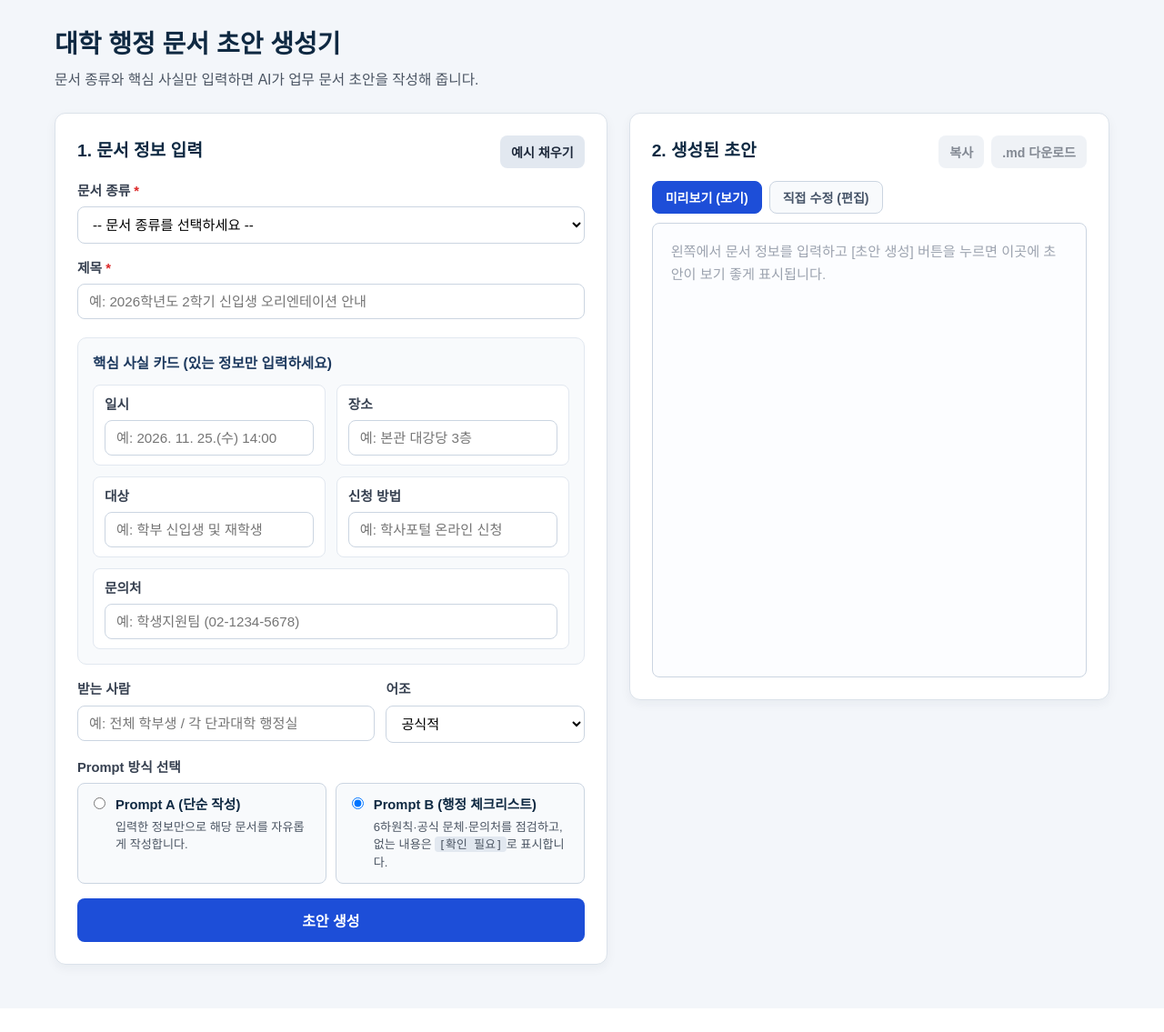
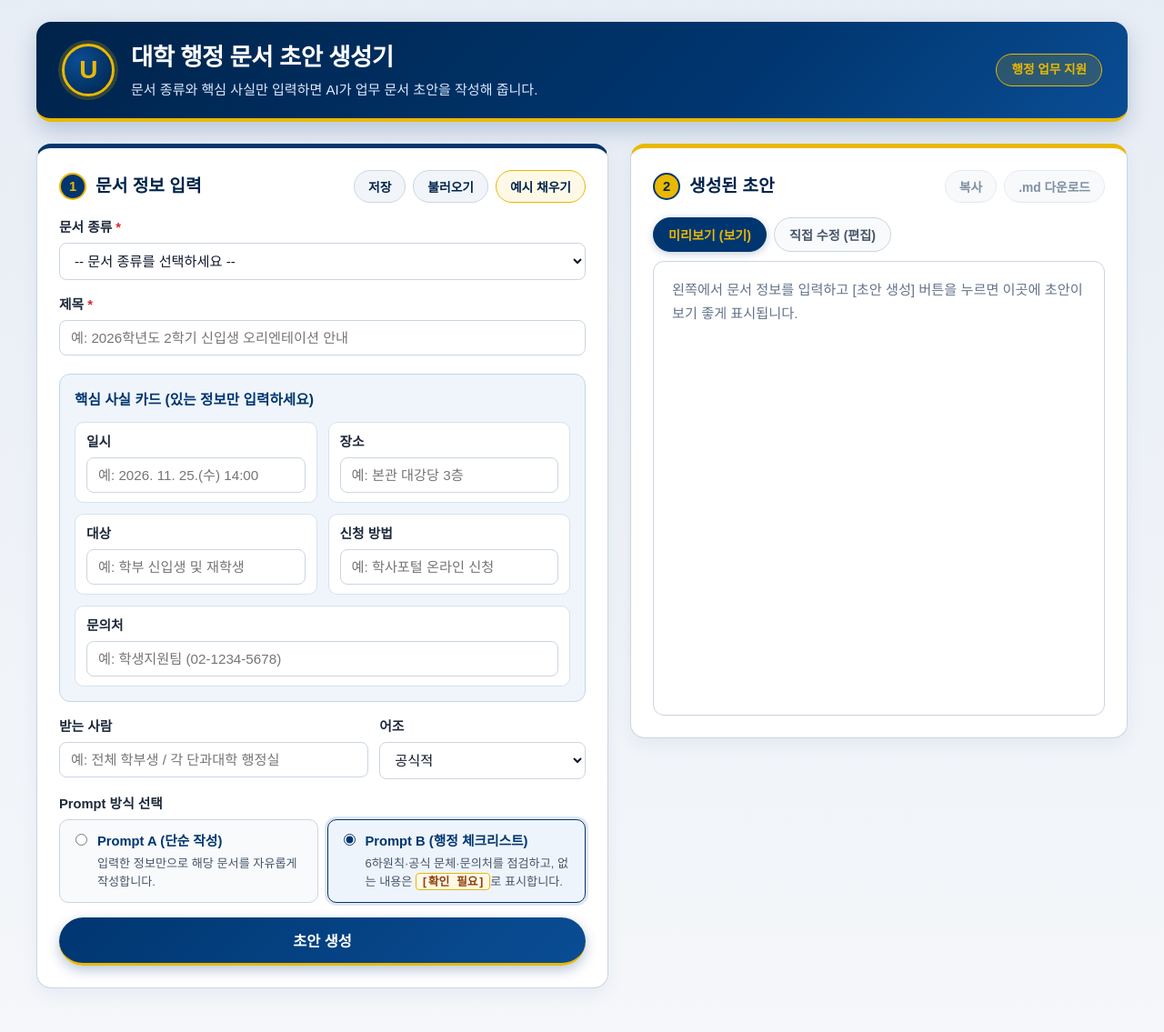
Before and after one commit to donggeol94-code/doc-draft-builder, a Flask app: page / in a window 1280 px wide. Shown: the whole page at 91% size. Before the commit the page ends 1073 px from the top, so only its background shows below. Run offline with Flask 3, Linux system fonts and the light colour scheme; some libraries are stand-ins or nearby versions.

Commit message:
Update Suwon Univ UI theme and add localStorage save/load for fact cards

```diff
--- a/static/css/style.css
+++ b/static/css/style.css
@@ -1,35 +1,97 @@
 * {
   box-sizing: border-box;
+}
+
+:root {
+  --suwon-navy: #003670;
+  --suwon-navy-dark: #00234a;
+  --suwon-navy-light: #0a4d94;
+  --suwon-gold: #e9b800;
+  --suwon-gold-soft: #fef9e7;
+  --suwon-bg: #eef2f7;
 }
 
 body {
   margin: 0;
   font-family: "Pretendard", "Malgun Gothic", "Apple SD Gothic Neo", sans-serif;
-  background-color: #f3f6fa;
-  color: #1f2937;
+  background: linear-gradient(180deg, #e7edf5 0%, #f5f7fa 100%);
+  color: #1e293b;
   line-height: 1.5;
+  min-height: 100vh;
 }
 
 .container {
-  max-width: 1200px;
+  max-width: 1240px;
   margin: 0 auto;
-  padding: 28px 20px 48px;
+  padding: 24px 20px 48px;
 }
 
+/* 가로형 UI 헤더 + 원형 UI 엠블럼 조합 */
 .page-header {
+  display: flex;
+  align-items: center;
+  justify-content: space-between;
+  gap: 20px;
   margin-bottom: 24px;
+  padding: 20px 28px;
+  border-radius: 16px;
+  background: linear-gradient(135deg, var(--suwon-navy-dark) 0%, var(--suwon-navy) 65%, var(--suwon-navy-light) 100%);
+  border-bottom: 4px solid var(--suwon-gold);
+  color: #ffffff;
+  box-shadow: 0 10px 24px rgba(0, 54, 112, 0.22);
+}
+
+.header-brand {
+  display: flex;
+  align-items: center;
+  gap: 18px;
+}
+
+.circular-emblem {
+  width: 58px;
+  height: 58px;
+  flex-shrink: 0;
+  border-radius: 50%;
+  background: radial-gradient(circle at 30% 30%, #0a4d94, var(--suwon-navy-dark));
+  border: 3px solid var(--suwon-gold);
+  display: flex;
+  align-items: center;
+  justify-content: center;
+  box-shadow: 0 0 0 4px rgba(233, 184, 0, 0.2);
+}
+
+.circular-emblem span {
+  font-size: 1.75rem;
+  font-weight: 900;
+  color: var(--suwon-gold);
+  letter-spacing: -0.03em;
+  line-height: 1;
 }
 
 .page-header h1 {
-  margin: 0 0 6px;
-  font-size: 1.75rem;
-  color: #0f2942;
+  margin: 0 0 4px;
+  font-size: 1.65rem;
+  font-weight: 800;
+  letter-spacing: -0.02em;
+  color: #ffffff;
 }
 
 .subtitle {
   margin: 0;
-  color: #4b5563;
-  font-size: 0.98rem;
+  color: #dbeafe;
+  font-size: 0.94rem;
+}
+
+.header-badge {
+  flex-shrink: 0;
+  padding: 7px 16px;
+  border-radius: 999px;
+  background-color: rgba(233, 184, 0, 0.16);
+  border: 1.5px solid var(--suwon-gold);
+  color: var(--suwon-gold);
+  font-size: 0.85rem;
+  font-weight: 700;
+  white-space: nowrap;
 }
 
 .layout {
@@ -41,16 +103,52 @@ body {
 
 .panel {
   background-color: #ffffff;
-  border: 1px solid #dbe2ea;
-  border-radius: 12px;
+  border: 1px solid #cbd5e1;
+  border-radius: 16px;
   padding: 24px;
-  box-shadow: 0 4px 12px rgba(15, 41, 66, 0.05);
+  box-shadow: 0 8px 20px rgba(0, 54, 112, 0.06);
 }
 
-.panel h2 {
-  margin: 0 0 18px;
+.input-panel {
+  border-top: 5px solid var(--suwon-navy);
+}
+
+.output-panel {
+  border-top: 5px solid var(--suwon-gold);
+}
+
+.section-title {
+  display: flex;
+  align-items: center;
+  gap: 10px;
+  margin: 0;
   font-size: 1.2rem;
-  color: #0f2942;
+  font-weight: 700;
+  color: var(--suwon-navy-dark);
+}
+
+.step-circle {
+  width: 30px;
+  height: 30px;
+  border-radius: 50%;
+  display: inline-flex;
+  align-items: center;
+  justify-content: center;
+  font-size: 0.92rem;
+  font-weight: 800;
+  flex-shrink: 0;
+}
+
+.step-navy {
+  background-color: var(--suwon-navy);
+  color: var(--suwon-gold);
+  border: 2px solid var(--suwon-gold);
+}
+
+.step-gold {
+  background-color: var(--suwon-gold);
+  color: var(--suwon-navy-dark);
+  border: 2px solid var(--suwon-navy);
 }
 
 .form-group {
@@ -60,14 +158,15 @@ body {
 label,
 .label-title {
   display: block;
-  font-weight: 600;
+  font-weight: 700;
   font-size: 0.92rem;
   margin-bottom: 6px;
-  color: #374151;
+  color: #1e293b;
 }
 
 .required {
   color: #dc2626;
+  font-weight: 800;
 }
 
 input[type="text"],
@@ -75,11 +174,12 @@ select,
 .fact-card textarea {
   width: 100%;
   padding: 10px 12px;
-  border: 1px solid #cbd5e1;
+  border: 1.5px solid #cbd5e1;
   border-radius: 8px;
   font-size: 0.95rem;
   font-family: inherit;
   background-color: #ffffff;
+  color: #0f172a;
   transition: border-color 0.15s ease, box-shadow 0.15s ease;
 }
 
@@ -93,22 +193,23 @@ select:focus,
 .fact-card textarea:focus,
 .draft-output:focus {
   outline: none;
-  border-color: #1d4ed8;
-  box-shadow: 0 0 0 3px rgba(29, 78, 216, 0.12);
+  border-color: var(--suwon-navy);
+  box-shadow: 0 0 0 3px rgba(0, 54, 112, 0.16);
 }
 
 .facts-section {
   margin: 20px 0 16px;
   padding: 16px;
-  background-color: #f8fafc;
-  border: 1px solid #e2e8f0;
-  border-radius: 10px;
+  background-color: #f0f5fb;
+  border: 1.5px solid #c3d5ea;
+  border-radius: 12px;
 }
 
 .facts-section h3 {
   margin: 0 0 12px;
   font-size: 0.98rem;
-  color: #1e3a5f;
+  font-weight: 700;
+  color: var(--suwon-navy);
 }
 
 .facts-grid {
@@ -119,9 +220,15 @@ select:focus,
 
 .fact-card {
   background-color: #ffffff;
-  border: 1px solid #e2e8f0;
-  border-radius: 8px;
+  border: 1.5px solid #d5e2f0;
+  border-radius: 10px;
   padding: 10px 12px;
+  transition: border-color 0.15s ease, box-shadow 0.15s ease;
+}
+
+.fact-card:focus-within {
+  border-color: var(--suwon-navy);
+  box-shadow: 0 2px 8px rgba(0, 54, 112, 0.12);
 }
 
 .fact-card-wide {
@@ -145,34 +252,50 @@ select:focus,
   align-items: flex-start;
   gap: 8px;
   padding: 12px;
-  border: 1px solid #cbd5e1;
-  border-radius: 8px;
+  border: 1.5px solid #cbd5e1;
+  border-radius: 10px;
   background-color: #f8fafc;
   cursor: pointer;
   font-weight: 400;
   margin-bottom: 0;
+  transition: border-color 0.15s ease, background-color 0.15s ease, box-shadow 0.15s ease;
+}
+
+.radio-card:hover {
+  border-color: var(--suwon-navy-light);
+  background-color: #f0f5fb;
+}
+
+.radio-card:has(input:checked) {
+  border-color: var(--suwon-navy);
+  background-color: #eef4fc;
+  box-shadow: 0 0 0 3px rgba(0, 54, 112, 0.12);
 }
 
 .radio-card input[type="radio"] {
   margin-top: 3px;
+  accent-color: var(--suwon-navy);
 }
 
 .radio-card strong {
   display: block;
   font-size: 0.92rem;
-  color: #0f2942;
+  color: var(--suwon-navy);
   margin-bottom: 4px;
 }
 
 .radio-card p {
   margin: 0;
   font-size: 0.82rem;
-  color: #4b5563;
+  color: #475569;
 }
 
 .radio-card code {
-  background-color: #e2e8f0;
-  padding: 1px 4px;
+  background-color: var(--suwon-gold-soft);
+  color: #92400e;
+  border: 1px solid var(--suwon-gold);
+  font-weight: 700;
+  padding: 1px 5px;
   border-radius: 4px;
   font-size: 0.8rem;
 }
@@ -194,39 +317,70 @@ select:focus,
   justify-content: center;
   padding: 10px 16px;
   border: none;
-  border-radius: 8px;
+  border-radius: 999px;
   font-size: 0.95rem;
-  font-weight: 600;
+  font-weight: 700;
   font-family: inherit;
   cursor: pointer;
-  transition: background-color 0.15s ease, opacity 0.15s ease;
+  transition: transform 0.1s ease, background-color 0.15s ease, box-shadow 0.15s ease, opacity 0.15s ease;
 }
 
 .btn-primary {
   width: 100%;
-  background-color: #1d4ed8;
+  background: linear-gradient(135deg, var(--suwon-navy) 0%, var(--suwon-navy-light) 100%);
   color: #ffffff;
-  padding: 12px 18px;
-  font-size: 1rem;
+  border-bottom: 3px solid var(--suwon-gold);
+  padding: 13px 18px;
+  font-size: 1.02rem;
+  box-shadow: 0 5px 14px rgba(0, 54, 112, 0.28);
 }
 
 .btn-primary:hover:not(:disabled) {
-  background-color: #1e40af;
+  background: linear-gradient(135deg, var(--suwon-navy-dark) 0%, var(--suwon-navy) 100%);
+  transform: translateY(-1px);
+  box-shadow: 0 7px 18px rgba(0, 54, 112, 0.36);
 }
 
 .btn-secondary {
-  background-color: #e2e8f0;
-  color: #1e293b;
-  padding: 8px 12px;
-  font-size: 0.88rem;
+  background-color: #f1f5f9;
+  color: var(--suwon-navy-dark);
+  border: 1.5px solid #cbd5e1;
+  padding: 7px 15px;
+  font-size: 0.86rem;
 }
 
 .btn-secondary:hover:not(:disabled) {
-  background-color: #cbd5e1;
+  background-color: #e2e8f0;
+  border-color: var(--suwon-navy);
+}
+
+#fill-sample-btn {
+  background-color: var(--suwon-gold-soft);
+  color: var(--suwon-navy-dark);
+  border-color: var(--suwon-gold);
+}
+
+#fill-sample-btn:hover:not(:disabled) {
+  background-color: #fde68a;
+  border-color: #d97706;
+}
+
+#copy-btn:not(:disabled),
+#download-btn:not(:disabled) {
+  background-color: #f0f5fb;
+  color: var(--suwon-navy);
+  border-color: #93b4d8;
+}
+
+#copy-btn:hover:not(:disabled),
+#download-btn:hover:not(:disabled) {
+  background-color: var(--suwon-navy);
+  color: #ffffff;
+  border-color: var(--suwon-navy);
 }
 
 .btn:disabled {
-  opacity: 0.55;
+  opacity: 0.5;
   cursor: not-allowed;
 }
 
@@ -236,12 +390,7 @@ select:focus,
   align-items: center;
   justify-content: space-between;
   gap: 12px;
-  margin-bottom: 14px;
-}
-
-.panel-header h2,
-.output-header h2 {
-  margin: 0;
+  margin-bottom: 16px;
 }
 
 .output-actions {
@@ -282,22 +431,23 @@ select:focus,
 }
 
 .tab-btn {
-  padding: 7px 14px;
-  border: 1px solid #cbd5e1;
-  border-radius: 8px;
+  padding: 8px 16px;
+  border: 1.5px solid #cbd5e1;
+  border-radius: 999px;
   background-color: #f8fafc;
   color: #475569;
   font-size: 0.88rem;
-  font-weight: 600;
+  font-weight: 700;
   font-family: inherit;
   cursor: pointer;
   transition: all 0.15s ease;
 }
 
 .tab-btn.active {
-  background-color: #1d4ed8;
-  border-color: #1d4ed8;
-  color: #ffffff;
+  background-color: var(--suwon-navy);
+  border-color: var(--suwon-navy);
+  color: var(--suwon-gold);
+  box-shadow: 0 2px 8px rgba(0, 54, 112, 0.24);
 }
 
 .draft-preview {
@@ -306,16 +456,16 @@ select:focus,
   max-height: 700px;
   overflow-y: auto;
   padding: 18px 20px;
-  border: 1px solid #cbd5e1;
-  border-radius: 8px;
-  background-color: #fcfdff;
+  border: 1.5px solid #cbd5e1;
+  border-radius: 12px;
+  background-color: #ffffff;
   color: #111827;
   font-size: 0.95rem;
   line-height: 1.7;
 }
 
 .preview-placeholder {
-  color: #9ca3af;
+  color: #64748b;
   margin: 0;
 }
 
--- a/static/js/app.js
+++ b/static/js/app.js
@@ -7,8 +7,18 @@ document.addEventListener("DOMContentLoaded", () => {
   const whoInput = document.getElementById("who");
   const howToApplyInput = document.getElementById("how-to-apply");
   const contactInput = document.getElementById("contact");
+  const meetingTitleInput = document.getElementById("meeting-title");
+  const hostDeptInput = document.getElementById("host-dept");
+  const reportWhenInput = document.getElementById("report-when");
+  const reportWhereInput = document.getElementById("report-where");
+  const agendaInput = document.getElementById("agenda");
+  const agendaResultsInput = document.getElementById("agenda-results");
   const recipientInput = document.getElementById("recipient");
   const toneInput = document.getElementById("tone");
+  const saveFactsBtn = document.getElementById("save-facts-btn");
+  const loadFactsBtn = document.getElementById("load-facts-btn");
+
+  const FACT_CARDS_STORAGE_KEY = "doc_draft_fact_cards";
 
   const errorBox = document.getElementById("error-box");
   const loadingBox = document.getElementById("loading-box");
@@ -402,4 +412,64 @@ document.addEventListener("DOMContentLoaded", () => {
       promptBRadio.checked = true;
     }
   });
+
+  function flashButtonText(button, temporaryText) {
+    const originalText = button.textContent;
+    button.textContent = temporaryText;
+    setTimeout(() => {
+      button.textContent = originalText;
+    }, 1500);
+  }
+
+  saveFactsBtn.addEventListener("click", () => {
+    hideError();
+    const factCards = {
+      when: whenInput.value.trim(),
+      where: whereInput.value.trim(),
+      who: whoInput.value.trim(),
+      how_to_apply: howToApplyInput.value.trim(),
+      contact: contactInput.value.trim(),
+      meeting_title: meetingTitleInput ? meetingTitleInput.value.trim() : "",
+      host_dept: hostDeptInput ? hostDeptInput.value.trim() : "",
+      report_when: reportWhenInput ? reportWhenInput.value.trim() : "",
+      report_where: reportWhereInput ? reportWhereInput.value.trim() : "",
+      agenda: agendaInput ? agendaInput.value.trim() : "",
+      agenda_results: agendaResultsInput ? agendaResultsInput.value.trim() : "",
+    };
+
+    try {
+      localStorage.setItem(FACT_CARDS_STORAGE_KEY, JSON.stringify(factCards));
+      flashButtonText(saveFactsBtn, "저장 완료!");
+    } catch (error) {
+      showError("브라우저 저장소(localStorage)에 저장할 수 없습니다.");
+    }
+  });
+
+  loadFactsBtn.addEventListener("click", () => {
+    hideError();
+    try {
+      const saved = localStorage.getItem(FACT_CARDS_STORAGE_KEY);
+      if (!saved) {
+        showError("저장된 사실 카드가 없습니다. 먼저 [저장] 버튼을 눌러 주세요.");
+        return;
+      }
+
+      const factCards = JSON.parse(saved);
+      whenInput.value = factCards.when || "";
+      whereInput.value = factCards.where || "";
+      whoInput.value = factCards.who || "";
+      howToApplyInput.value = factCards.how_to_apply || "";
+      contactInput.value = factCards.contact || "";
+      if (meetingTitleInput) meetingTitleInput.value = factCards.meeting_title || "";
+      if (hostDeptInput) hostDeptInput.value = factCards.host_dept || "";
+      if (reportWhenInput) reportWhenInput.value = factCards.report_when || "";
+      if (reportWhereInput) reportWhereInput.value = factCards.report_where || "";
+      if (agendaInput) agendaInput.value = factCards.agenda || "";
+      if (agendaResultsInput) agendaResultsInput.value = factCards.agenda_results || "";
+
+      flashButtonText(loadFactsBtn, "불러오기 완료!");
+    } catch (error) {
+      showError("저장된 사실 카드를 불러오는 중 오류가 발생했습니다.");
+    }
+  });
 });
--- a/templates/index.html
+++ b/templates/index.html
@@ -9,16 +9,31 @@
 <body>
   <div class="container">
     <header class="page-header">
-      <h1>대학 행정 문서 초안 생성기</h1>
-      <p class="subtitle">문서 종류와 핵심 사실만 입력하면 AI가 업무 문서 초안을 작성해 줍니다.</p>
+      <div class="header-brand">
+        <div class="circular-emblem" aria-hidden="true">
+          <span>U</span>
+        </div>
+        <div class="header-text">
+          <h1>대학 행정 문서 초안 생성기</h1>
+          <p class="subtitle">문서 종류와 핵심 사실만 입력하면 AI가 업무 문서 초안을 작성해 줍니다.</p>
+        </div>
+      </div>
+      <div class="header-badge">행정 업무 지원</div>
     </header>
 
     <main class="layout">
       <!-- 왼쪽: 입력 영역 -->
       <section class="panel input-panel">
         <div class="panel-header">
-          <h2>1. 문서 정보 입력</h2>
-          <button type="button" id="fill-sample-btn" class="btn btn-secondary">예시 채우기</button>
+          <h2 class="section-title">
+            <span class="step-circle step-navy">1</span>
+            <span>문서 정보 입력</span>
+          </h2>
+          <div class="output-actions">
+            <button type="button" id="save-facts-btn" class="btn btn-secondary">저장</button>
+            <button type="button" id="load-facts-btn" class="btn btn-secondary">불러오기</button>
+            <button type="button" id="fill-sample-btn" class="btn btn-secondary">예시 채우기</button>
+          </div>
         </div>
 
         <form id="draft-form" novalidate>
@@ -151,7 +166,10 @@
       <!-- 오른쪽: 결과 영역 -->
       <section class="panel output-panel">
         <div class="output-header">
-          <h2>2. 생성된 초안</h2>
+          <h2 class="section-title">
+            <span class="step-circle step-gold">2</span>
+            <span>생성된 초안</span>
+          </h2>
           <div class="output-actions">
             <button type="button" id="copy-btn" class="btn btn-secondary" disabled>복사</button>
             <button type="button" id="download-btn" class="btn btn-secondary" disabled>.md 다운로드</button>
```
Also changed, not shown: other parts of static/css/style.css (+47 -29 lines).
